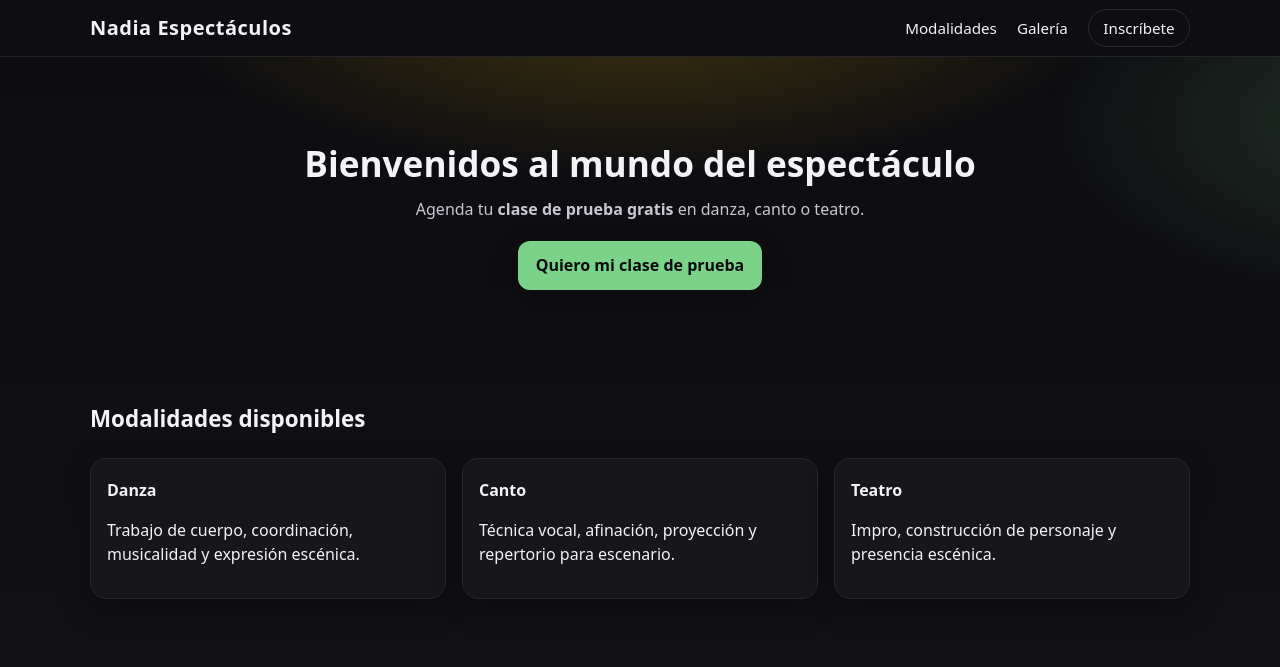
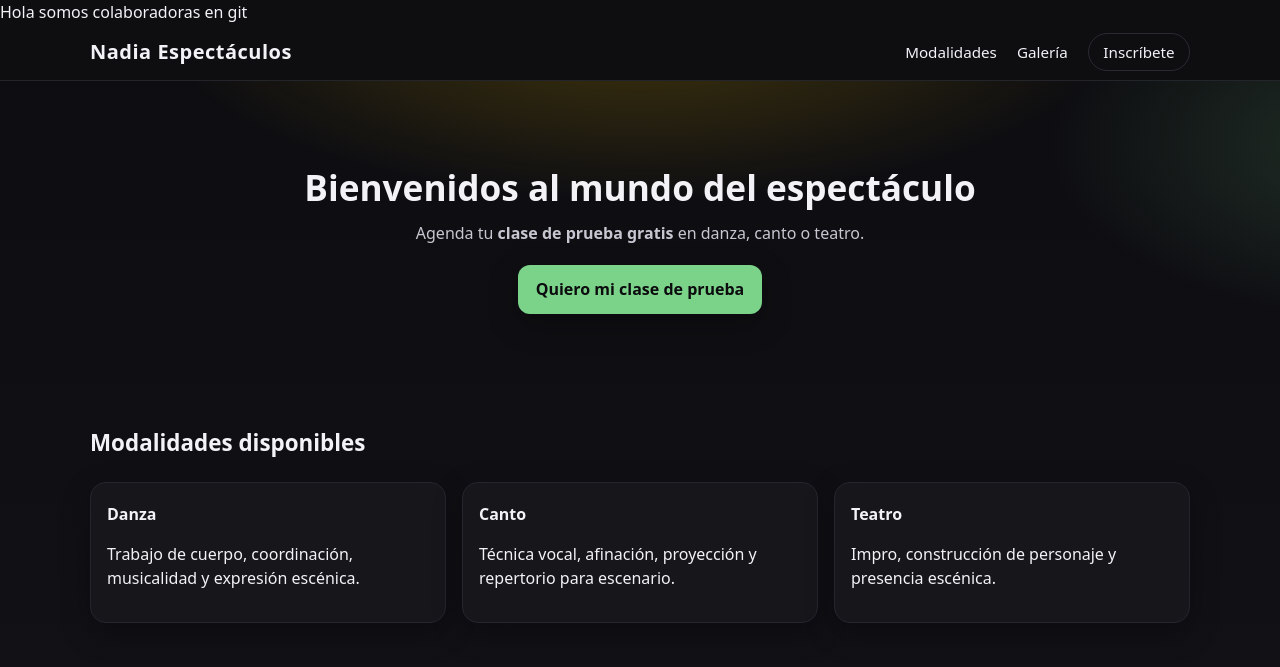
Before and after one commit to TRIZTRIX/EVALUACION1-NADIA, a plain HTML site: page index.html in a window 1280 px wide. Shown: the top 667 px of the page. Drawn offline with Linux system fonts and the light colour scheme.

Commit message:
modificando en colaboracion

```diff
--- a/index.html
+++ b/index.html
@@ -8,6 +8,7 @@
 </head>
 <body>
   <header class="site-header">
+    <div>Hola somos colaboradoras en git</div>
     <div class="container">
       <h1 class="brand">Nadia Espectáculos</h1>
       <nav class="nav">
```
